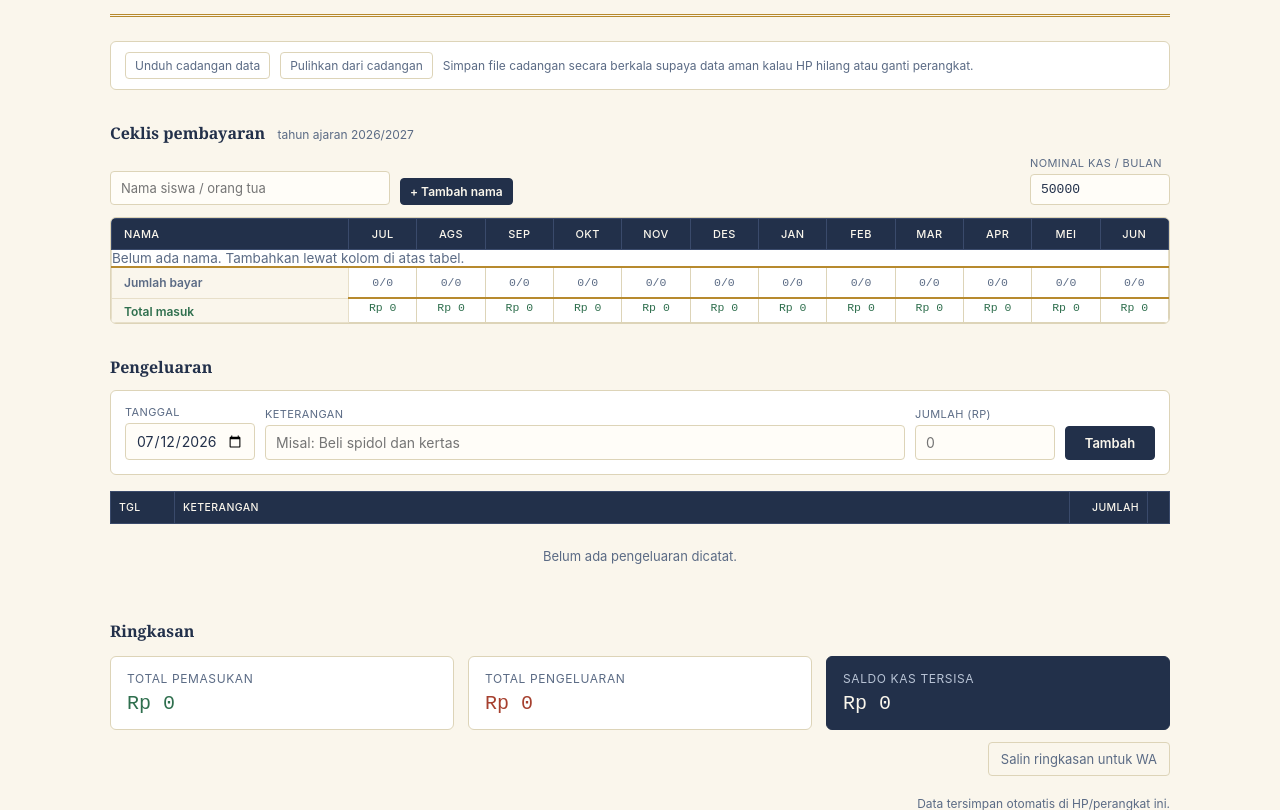
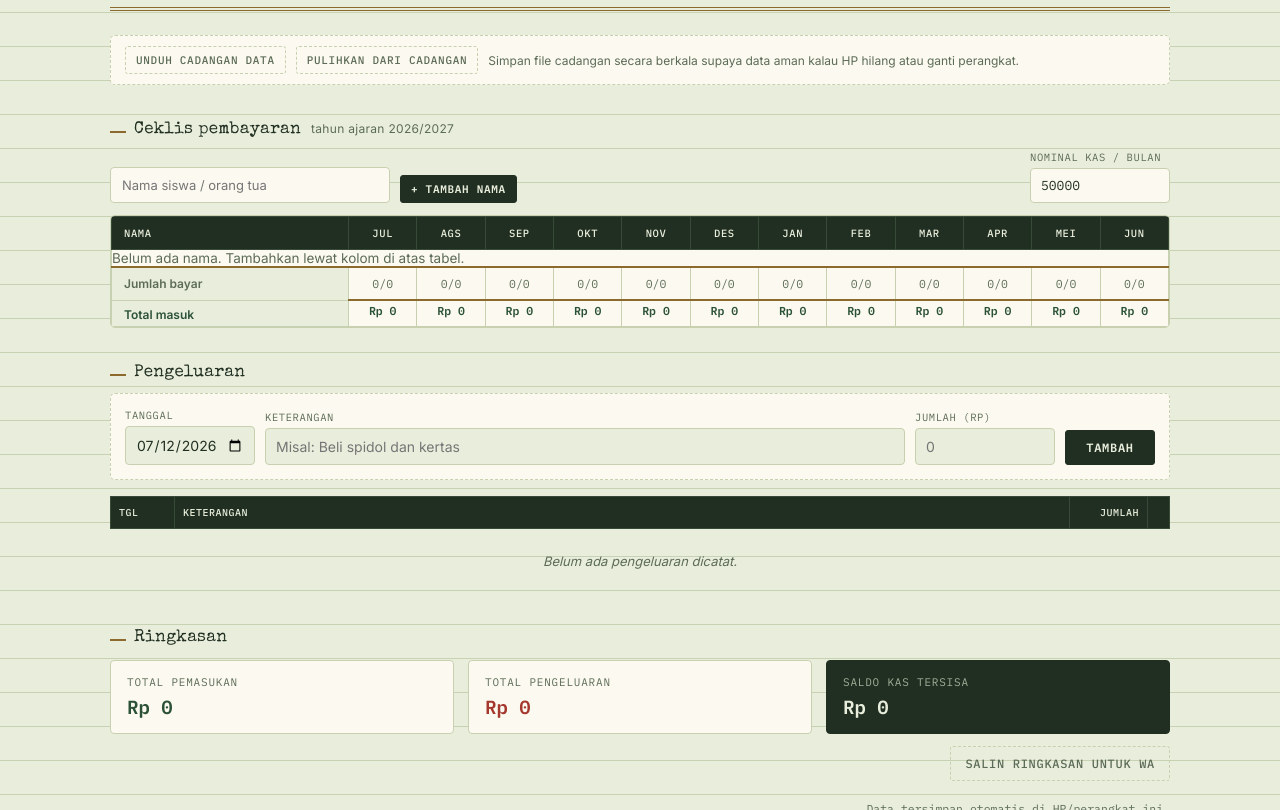
Before and after one commit to endlan/pembukuan, a website: page www/index.html in a window 1280 px wide. Shown: the part 90-900 px from the top of the page. Drawn offline with nearby package versions, Linux system fonts and the light colour scheme.

Commit message:
Update index.html

```diff
--- a/www/index.html
+++ b/www/index.html
@@ -4,74 +4,87 @@
 <meta charset="UTF-8">
 <meta name="viewport" content="width=device-width, initial-scale=1, maximum-scale=1">
 <title>Kas Kelas</title>
+<link rel="preconnect" href="https://fonts.googleapis.com">
+<link rel="preconnect" href="https://fonts.gstatic.com" crossorigin>
+<link href="https://fonts.googleapis.com/css2?family=IBM+Plex+Mono:wght@400;500;600&family=Inter:wght@400;500;600;700&family=Special+Elite&display=swap" rel="stylesheet">
 <style>
   :root{
-    --font-display:Georgia,'Times New Roman',serif;
-    --font-body:-apple-system,BlinkMacSystemFont,'Segoe UI',Roboto,Helvetica,Arial,sans-serif;
-    --font-mono:'Courier New',Courier,monospace;
-    --paper:#FAF6EC;
-    --paper-line:#E7DFC9;
-    --ink:#22304A;
-    --ink-soft:#5B6B85;
-    --green:#2F6F4E;
-    --green-bg:#E4EFE6;
-    --red:#A6402F;
-    --red-bg:#F3E4E0;
-    --gold:#B78A2E;
-    --card:#FFFFFF;
-    --border:#DDD4B8;
+    --font-display:'Special Elite','Courier New',monospace;
+    --font-body:'Inter',-apple-system,BlinkMacSystemFont,'Segoe UI',Roboto,Helvetica,Arial,sans-serif;
+    --font-mono:'IBM Plex Mono','Courier New',Courier,monospace;
+    --paper:#E9EEDC;
+    --paper-line:#C7D2B2;
+    --ink:#212F22;
+    --ink-soft:#5C6B57;
+    --green:#2B5136;
+    --green-bg:#DFE8DC;
+    --red:#A5382E;
+    --red-bg:#F1DEDA;
+    --brass:#8C6A2E;
+    --card:#FCFAF0;
+    --border:#C9D0AF;
   }
   *{box-sizing:border-box;}
   html{overflow-x:hidden;}
-  body{margin:0;background:var(--paper);color:var(--ink);font-family:var(--font-body);overflow-x:hidden;}
-  .wrap{max-width:1100px;margin:0 auto;padding:32px 20px 64px;}
+  body{margin:0;background:var(--paper);color:var(--ink);font-family:var(--font-body);overflow-x:hidden;
+    background-image:linear-gradient(var(--paper-line) 1px, transparent 1px);
+    background-size:100% 34px;
+    background-attachment:local;
+  }
+  .wrap{max-width:1100px;margin:0 auto;padding:32px 20px 64px;position:relative;}
   header{
     display:flex;justify-content:space-between;align-items:flex-end;flex-wrap:wrap;gap:12px;
-    border-bottom:3px double var(--gold);padding-bottom:16px;margin-bottom:24px;
+    border-bottom:4px double var(--brass);padding-bottom:16px;margin-bottom:24px;
   }
-  h1{font-family:var(--font-display);font-weight:600;font-size:26px;margin:0;}
-  .subtitle{color:var(--ink-soft);font-size:13px;margin-top:4px;}
+  h1{font-family:var(--font-display);font-weight:400;font-size:28px;margin:0;letter-spacing:0.5px;color:var(--ink);}
+  .subtitle{color:var(--ink-soft);font-size:12.5px;margin-top:6px;font-style:italic;}
   .year-control{display:flex;align-items:center;gap:8px;}
   .year-control select{
-    font-family:var(--font-mono);font-size:13px;padding:7px 10px;
-    border:1px solid var(--border);border-radius:4px;background:#FFFDF8;color:var(--ink);
+    font-family:var(--font-mono);font-size:13px;padding:7px 12px;
+    border:1px solid var(--brass);border-radius:5px 5px 0 0;background:var(--card);color:var(--ink);
+    border-bottom:2px solid var(--brass);
   }
   .btn{
-    font-family:var(--font-body);font-weight:600;font-size:13px;padding:8px 12px;
-    border-radius:4px;border:1px solid var(--ink);background:var(--ink);color:var(--paper);cursor:pointer;
+    font-family:var(--font-mono);font-weight:600;font-size:12px;padding:9px 14px;
+    border-radius:3px;border:1px solid var(--ink);background:var(--ink);color:var(--paper);cursor:pointer;
+    text-transform:uppercase;letter-spacing:0.7px;transition:transform .12s ease,box-shadow .12s ease;
   }
-  .btn:hover{opacity:0.88;}
-  .btn.secondary{background:transparent;color:var(--ink-soft);border:1px solid var(--border);font-weight:400;}
-  .btn.small{padding:5px 9px;font-size:12px;}
+  .btn:hover{transform:translateY(-1px);box-shadow:0 3px 0 rgba(33,47,34,0.25);}
+  .btn:active{transform:translateY(0);box-shadow:none;}
+  .btn.secondary{background:transparent;color:var(--ink-soft);border:1px dashed var(--border);font-weight:500;}
+  .btn.secondary:hover{border-color:var(--brass);color:var(--ink);box-shadow:none;}
+  .btn.small{padding:6px 10px;font-size:11px;}
   .btn.danger{background:transparent;border:1px solid var(--red);color:var(--red);font-weight:500;}
 
-  .section-title{font-family:var(--font-display);font-size:16px;font-weight:600;margin:32px 0 12px;}
-  .section-title .hint{font-family:var(--font-body);font-size:12px;color:var(--ink-soft);font-weight:400;margin-left:8px;}
+  .section-title{font-family:var(--font-display);font-size:17px;font-weight:400;margin:36px 0 12px;color:var(--ink);
+    display:flex;align-items:baseline;gap:8px;letter-spacing:0.3px;}
+  .section-title::before{content:"";width:16px;height:2px;background:var(--brass);display:inline-block;margin-bottom:2px;}
+  .section-title .hint{font-family:var(--font-body);font-size:12px;color:var(--ink-soft);font-weight:400;margin-left:2px;}
 
   .summary{display:grid;grid-template-columns:repeat(3,1fr);gap:14px;margin-top:16px;}
-  .sum-card{background:var(--card);border:1px solid var(--border);border-radius:6px;padding:14px 16px;}
-  .sum-label{font-size:12px;color:var(--ink-soft);text-transform:uppercase;letter-spacing:0.6px;margin-bottom:6px;}
-  .sum-value{font-family:var(--font-mono);font-size:20px;font-weight:500;}
+  .sum-card{background:var(--card);border:1px solid var(--border);border-radius:4px;padding:14px 16px;position:relative;}
+  .sum-label{font-size:11px;color:var(--ink-soft);text-transform:uppercase;letter-spacing:0.8px;margin-bottom:6px;font-family:var(--font-mono);}
+  .sum-value{font-family:var(--font-mono);font-size:19px;font-weight:600;}
   .sum-value.green{color:var(--green);}
   .sum-value.red{color:var(--red);}
   .sum-card.saldo{background:var(--ink);border-color:var(--ink);}
-  .sum-card.saldo .sum-label{color:#B9C4D6;}
-  .sum-card.saldo .sum-value{color:#FAF6EC;}
+  .sum-card.saldo .sum-label{color:#9FB09A;}
+  .sum-card.saldo .sum-value{color:var(--paper);}
 
-  .table-scroll{overflow-x:auto;border:1px solid var(--border);border-radius:6px;background:var(--card);}
+  .table-scroll{overflow-x:auto;border:1px solid var(--border);border-radius:5px;background:var(--card);}
   table{width:100%;border-collapse:collapse;}
   #mainTable{min-width:760px;}
   #mainTable{table-layout:fixed;}
   #mainTable th.name-col, #mainTable td.name-col{width:170px;}
   #mainTable th:not(.name-col), #mainTable td.chk{width:49px;}
   thead th{
-    background:var(--ink);color:var(--paper);font-size:11px;text-transform:uppercase;
-    letter-spacing:0.4px;padding:8px 6px;font-weight:500;text-align:center;white-space:nowrap;
-    border:1px solid #3A4A6B;
+    background:var(--ink);color:var(--paper);font-size:10.5px;text-transform:uppercase;font-family:var(--font-mono);
+    letter-spacing:0.6px;padding:9px 6px;font-weight:500;text-align:center;white-space:nowrap;
+    border:1px solid #384A38;
   }
   thead th.name-col{text-align:left;padding-left:12px;position:sticky;left:0;background:var(--ink);z-index:2;}
   tbody tr.name-row{border-bottom:1px solid var(--paper-line);}
-  tbody tr.name-row:nth-child(even){background:#FBF8F0;}
+  tbody tr.name-row:nth-child(even){background:#F2F2E4;}
   td.name-col{
     padding:0;font-size:13.5px;position:sticky;left:0;background:inherit;
     min-width:150px;
@@ -81,56 +94,76 @@
     display:flex;align-items:center;justify-content:space-between;gap:6px;
     padding:8px 12px;height:100%;
   }
-  tbody tr.name-row:nth-child(odd) td.name-col{background:#FFFFFF;}
-  tbody tr.name-row:nth-child(even) td.name-col{background:#FBF8F0;}
+  tbody tr.name-row:nth-child(odd) td.name-col{background:var(--card);}
+  tbody tr.name-row:nth-child(even) td.name-col{background:#F2F2E4;}
   td.chk{text-align:center;padding:8px 4px;border:1px solid var(--paper-line);}
-  td.chk input{width:16px;height:16px;cursor:pointer;}
+
+  .stamp-check{position:relative;display:inline-flex;align-items:center;justify-content:center;width:30px;height:26px;cursor:pointer;}
+  .stamp-check input{position:absolute;inset:0;opacity:0;width:100%;height:100%;margin:0;cursor:pointer;}
+  .stamp-mark{width:100%;height:100%;border:1.5px solid var(--border);border-radius:3px;background:var(--card);display:block;position:relative;transition:border-color .15s;}
+  .stamp-check input:hover + .stamp-mark{border-color:var(--brass);}
+  .stamp-check input:focus-visible + .stamp-mark{outline:2px solid var(--brass);outline-offset:2px;}
+  .stamp-check input:checked + .stamp-mark{border-color:transparent;background:transparent;}
+  .stamp-check input:checked + .stamp-mark::before{
+    content:"";position:absolute;inset:1px;border:2px solid var(--red);border-radius:50%;opacity:.82;
+  }
+  .stamp-check input:checked + .stamp-mark::after{
+    content:"✓";position:absolute;inset:0;color:var(--red);font-weight:700;font-size:15px;line-height:1;
+    display:flex;align-items:center;justify-content:center;transform:rotate(-10deg);
+    animation:stampIn .2s ease-out;
+  }
+  @keyframes stampIn{from{transform:scale(1.7) rotate(-18deg);opacity:0;}to{transform:scale(1) rotate(-10deg);opacity:1;}}
+  @media (prefers-reduced-motion: reduce){.stamp-check input:checked + .stamp-mark::after{animation:none;}}
+
   .del-name{background:none;border:none;color:var(--ink-soft);cursor:pointer;font-size:12px;padding:0;}
   .del-name:hover{color:var(--red);}
-  tfoot td{padding:8px 6px;text-align:center;font-family:var(--font-mono);font-size:11.5px;border:1px solid var(--border);border-top:2px solid var(--gold);}
+  tfoot td{padding:8px 6px;text-align:center;font-family:var(--font-mono);font-size:11.5px;border:1px solid var(--border);border-top:2px solid var(--brass);}
   tfoot td.name-col{text-align:left;padding-left:12px;font-family:var(--font-body);font-weight:600;font-size:12px;position:sticky;left:0;background:var(--paper);}
-  tfoot tr.count-row td{color:var(--ink-soft);border-top:2px solid var(--gold);}
-  tfoot tr.rp-row td{color:var(--green);padding-top:2px;}
+  tfoot tr.count-row td{color:var(--ink-soft);border-top:2px solid var(--brass);}
+  tfoot tr.rp-row td{color:var(--green);padding-top:2px;font-weight:600;}
   tfoot tr.rp-row td.name-col{background:var(--paper);}
 
   .add-name{display:flex;gap:10px;margin-bottom:12px;flex-wrap:wrap;align-items:flex-end;}
   .add-name input#newName{
-    flex:1;max-width:280px;font-family:var(--font-body);font-size:13px;padding:8px 10px;
-    border:1px solid var(--border);border-radius:4px;background:#FFFDF8;color:var(--ink);
+    flex:1;max-width:280px;font-family:var(--font-body);font-size:13px;padding:9px 11px;
+    border:1px solid var(--border);border-radius:4px;background:var(--card);color:var(--ink);
+  }
+  .add-name input#newName:focus, .field input:focus, .year-control select:focus, .nominal-field input:focus{
+    outline:2px solid var(--brass);outline-offset:1px;
   }
   .nominal-field{display:flex;flex-direction:column;gap:4px;margin-left:auto;}
-  .nominal-field label{font-size:11px;color:var(--ink-soft);text-transform:uppercase;letter-spacing:0.4px;}
+  .nominal-field label{font-size:10.5px;color:var(--ink-soft);text-transform:uppercase;letter-spacing:0.6px;font-family:var(--font-mono);}
   .nominal-field input{
-    width:140px;font-family:var(--font-mono);font-size:13px;padding:7px 10px;
-    border:1px solid var(--border);border-radius:4px;background:#FFFDF8;color:var(--ink);
+    width:140px;font-family:var(--font-mono);font-size:13px;padding:8px 10px;
+    border:1px solid var(--border);border-radius:4px;background:var(--card);color:var(--ink);
   }
 
   form.expense-form{
-    background:var(--card);border:1px solid var(--border);border-radius:6px;padding:14px;
+    background:var(--card);border:1px dashed var(--border);border-radius:5px;padding:14px;
     display:grid;grid-template-columns:130px 1fr 140px 90px;gap:10px;align-items:end;margin-bottom:16px;
     min-width:0;
   }
   form.expense-form .btn{width:100%;min-width:0;}
   .field{display:flex;flex-direction:column;gap:4px;min-width:0;}
-  .field label{font-size:11px;color:var(--ink-soft);text-transform:uppercase;letter-spacing:0.4px;}
+  .field label{font-size:10.5px;color:var(--ink-soft);text-transform:uppercase;letter-spacing:0.6px;font-family:var(--font-mono);}
   .field input{
-    width:100%;min-width:0;font-family:var(--font-body);font-size:14px;padding:8px 10px;border:1px solid var(--border);
-    border-radius:4px;background:#FFFDF8;color:var(--ink);
+    width:100%;min-width:0;font-family:var(--font-body);font-size:14px;padding:9px 10px;border:1px solid var(--border);
+    border-radius:4px;background:var(--paper);color:var(--ink);
   }
 
-  table.expense-table{width:100%;table-layout:fixed;border-collapse:collapse;background:var(--card);border:1px solid var(--border);border-radius:6px;}
-  table.expense-table thead th{text-align:left;padding:9px 8px;border:1px solid #3A4A6B;font-size:10.5px;}
+  table.expense-table{width:100%;table-layout:fixed;border-collapse:collapse;background:var(--card);border:1px solid var(--border);border-radius:5px;}
+  table.expense-table thead th{text-align:left;padding:9px 8px;border:1px solid #384A38;font-size:10px;font-family:var(--font-mono);text-transform:uppercase;letter-spacing:0.5px;}
   table.expense-table th.num{text-align:right;}
   table.expense-table tbody tr{border-bottom:1px solid var(--paper-line);}
-  table.expense-table tbody tr:nth-child(even){background:#FBF8F0;}
+  table.expense-table tbody tr:nth-child(even){background:#F2F2E4;}
   table.expense-table td{padding:9px 8px;font-size:12.5px;border:1px solid var(--paper-line);word-break:break-word;overflow-wrap:anywhere;}
-  table.expense-table td.num{text-align:right;font-family:var(--font-mono);color:var(--red);font-size:11.5px;}
-  table.expense-table td.date-col{font-size:11px;color:var(--ink-soft);}
-  .empty{text-align:center;padding:24px;color:var(--ink-soft);font-size:13px;}
+  table.expense-table td.num{text-align:right;font-family:var(--font-mono);color:var(--red);font-size:11.5px;font-weight:600;}
+  table.expense-table td.date-col{font-size:11px;color:var(--ink-soft);font-family:var(--font-mono);}
+  .empty{text-align:center;padding:24px;color:var(--ink-soft);font-size:13px;font-style:italic;}
 
   .summary-box{margin-top:14px;}
   .copy-row{display:flex;justify-content:flex-end;margin-top:12px;}
-  footer{margin-top:20px;font-size:12px;color:var(--ink-soft);text-align:right;}
+  footer{margin-top:20px;font-size:11.5px;color:var(--ink-soft);text-align:right;font-family:var(--font-mono);}
 
   @media (max-width:640px){
     .summary{grid-template-columns:1fr;}
@@ -139,7 +172,7 @@
 
   .backup-row{
     display:flex;align-items:center;gap:10px;flex-wrap:wrap;
-    background:var(--card);border:1px solid var(--border);border-radius:6px;
+    background:var(--card);border:1px dashed var(--border);border-radius:5px;
     padding:10px 14px;margin-bottom:24px;
   }
   .backup-hint{font-size:12px;color:var(--ink-soft);}
@@ -326,7 +359,7 @@ function render(){
     nameRows.innerHTML = data.siswa.map(s => `
       <tr class="name-row">
         <td class="name-col"><div class="name-cell"><span>${escapeHtml(s.nama)}</span><button class="del-name" data-delname="${s.id}" title="Hapus nama">✕</button></div></td>
-        ${MONTHS.map(m => `<td class="chk"><input type="checkbox" data-siswa="${s.id}" data-bulan="${m.key}" ${data.pembayaran[s.id] && data.pembayaran[s.id][m.key] ? 'checked' : ''}></td>`).join('')}
+        ${MONTHS.map(m => `<td class="chk"><label class="stamp-check"><input type="checkbox" data-siswa="${s.id}" data-bulan="${m.key}" ${data.pembayaran[s.id] && data.pembayaran[s.id][m.key] ? 'checked' : ''}><span class="stamp-mark"></span></label></td>`).join('')}
       </tr>
     `).join('');
   }
```
